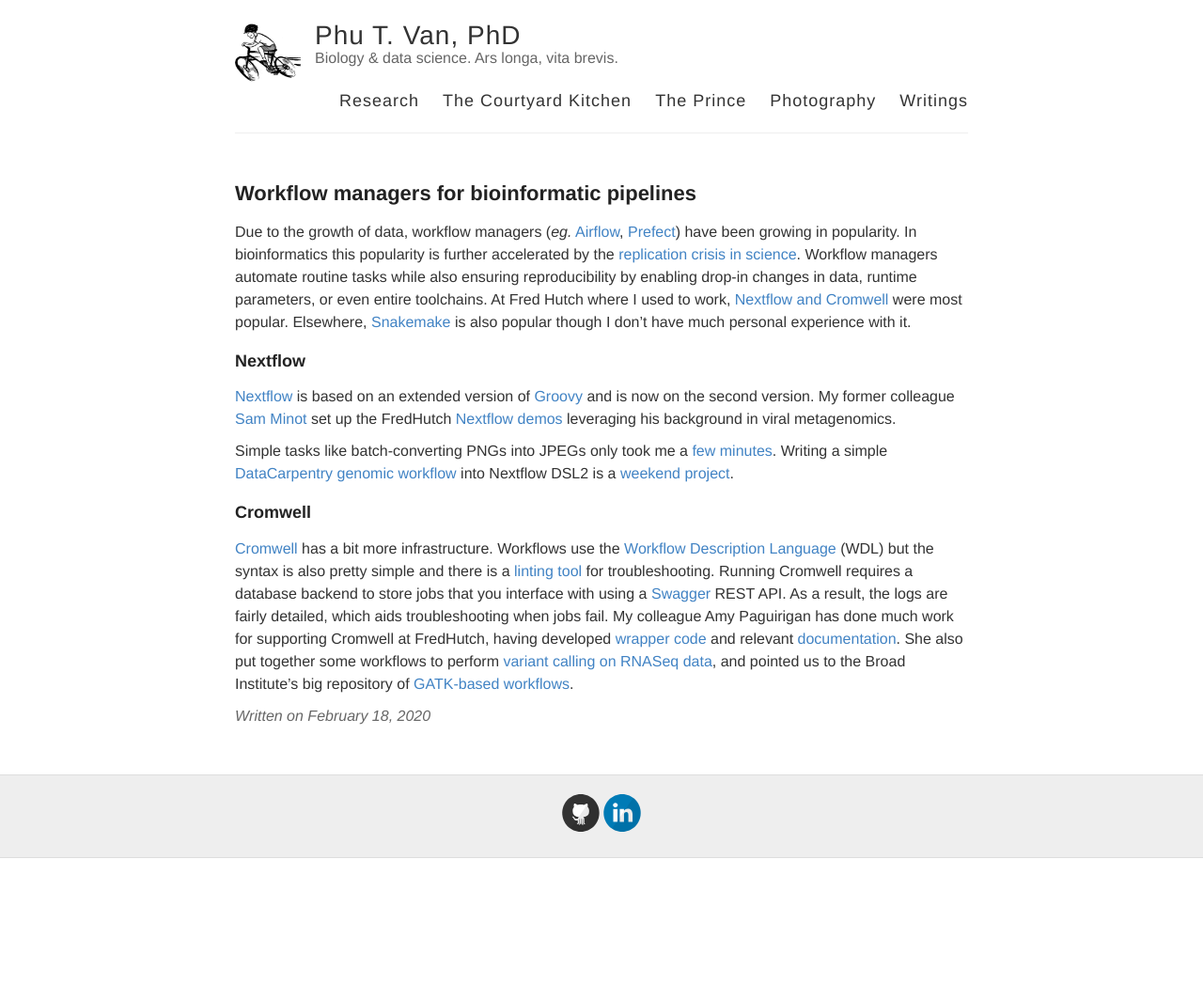
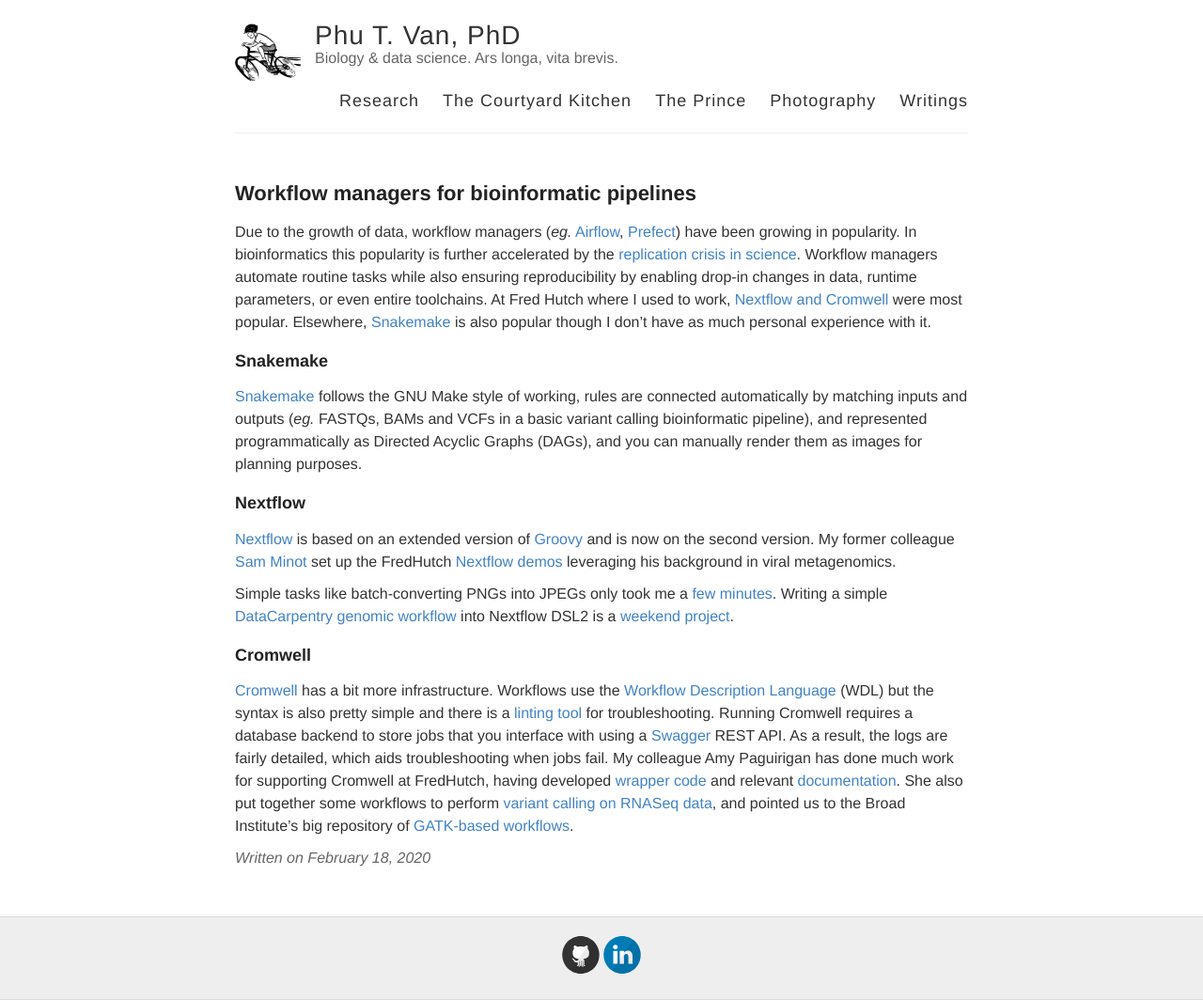
Before and after one commit to ptvan/ptvan.github.io, a Jekyll site: the page built from _posts/2020-02-18-workflow-managers.md, in a window 1280 px wide. Shown: the whole page at 94% size. Built offline with Jekyll 4.4.1, drawn with Linux system fonts in a browser that asks for light colours; before the commit the page ends 913 px from its top, so only the background shows below that.

Commit message:
minor updates

```diff
--- a/_posts/2020-02-18-workflow-managers.md
+++ b/_posts/2020-02-18-workflow-managers.md
@@ -3,7 +3,10 @@
 title: Workflow managers for bioinformatic pipelines
 ---
 
-Due to the growth of data, workflow managers (_eg._ [Airflow](https://airflow.apache.org/), [Prefect](https://www.prefect.io/)) have been growing in popularity. In bioinformatics this popularity is further accelerated by the [replication crisis in science](https://jamanetwork.com/journals/jama/fullarticle/201218). Workflow managers automate routine tasks while also ensuring reproducibility by enabling drop-in changes in data, runtime parameters, or even entire toolchains. At Fred Hutch where I used to work, [Nextflow and Cromwell](https://sciwiki.fredhutch.org/scicomputing/software_overview/#workflow-managers) were most popular. Elsewhere, [Snakemake](https://github.com/snakemake/snakemake) is also popular though I don't have much personal experience with it.
+Due to the growth of data, workflow managers (_eg._ [Airflow](https://airflow.apache.org/), [Prefect](https://www.prefect.io/)) have been growing in popularity. In bioinformatics this popularity is further accelerated by the [replication crisis in science](https://jamanetwork.com/journals/jama/fullarticle/201218). Workflow managers automate routine tasks while also ensuring reproducibility by enabling drop-in changes in data, runtime parameters, or even entire toolchains. At Fred Hutch where I used to work, [Nextflow and Cromwell](https://sciwiki.fredhutch.org/scicomputing/software_overview/#workflow-managers) were most popular. Elsewhere, [Snakemake](https://github.com/snakemake/snakemake) is also popular though I don't have as much personal experience with it.
+
+### Snakemake
+[Snakemake](https://snakemake.github.io/) follows the GNU Make style of working, rules are connected automatically by matching inputs and outputs (_eg._ FASTQs, BAMs and VCFs in a basic variant calling bioinformatic pipeline), and represented programmatically as Directed Acyclic Graphs (DAGs), and you can manually render them as images for planning purposes.
 
 ### Nextflow
 
```
Also changed, not shown: _posts/2019-11-02-command-line-tools.md (+1 -1 lines).
